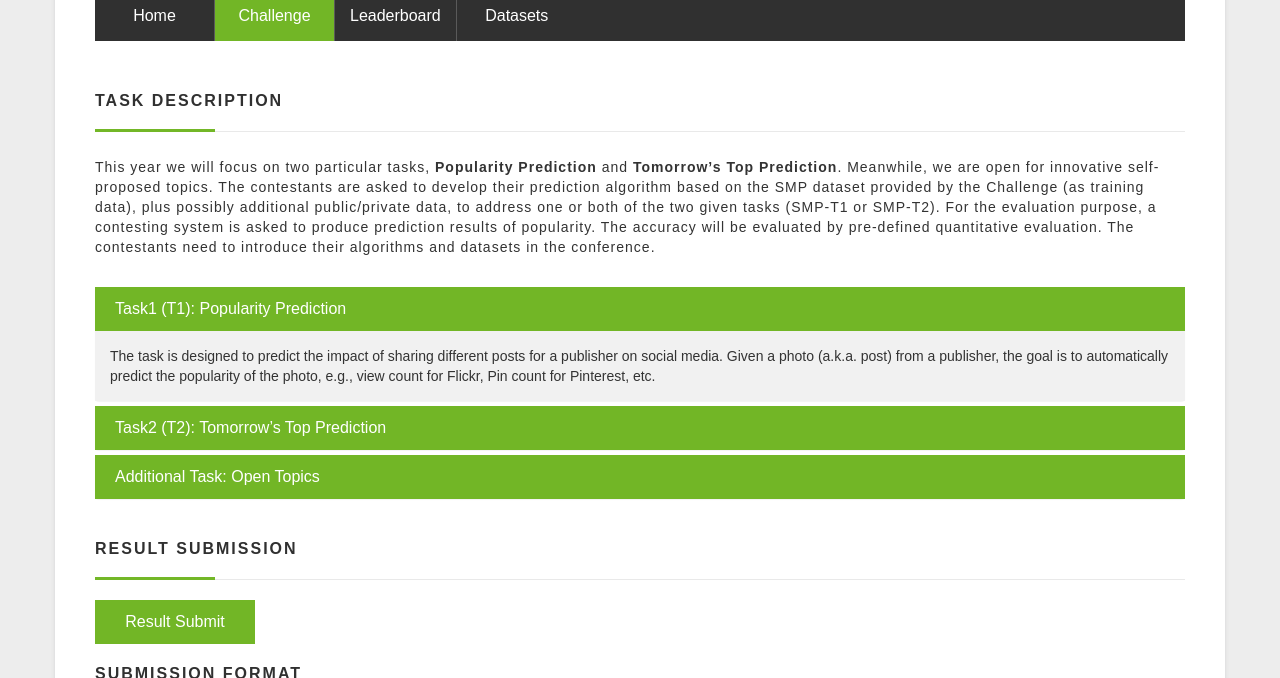
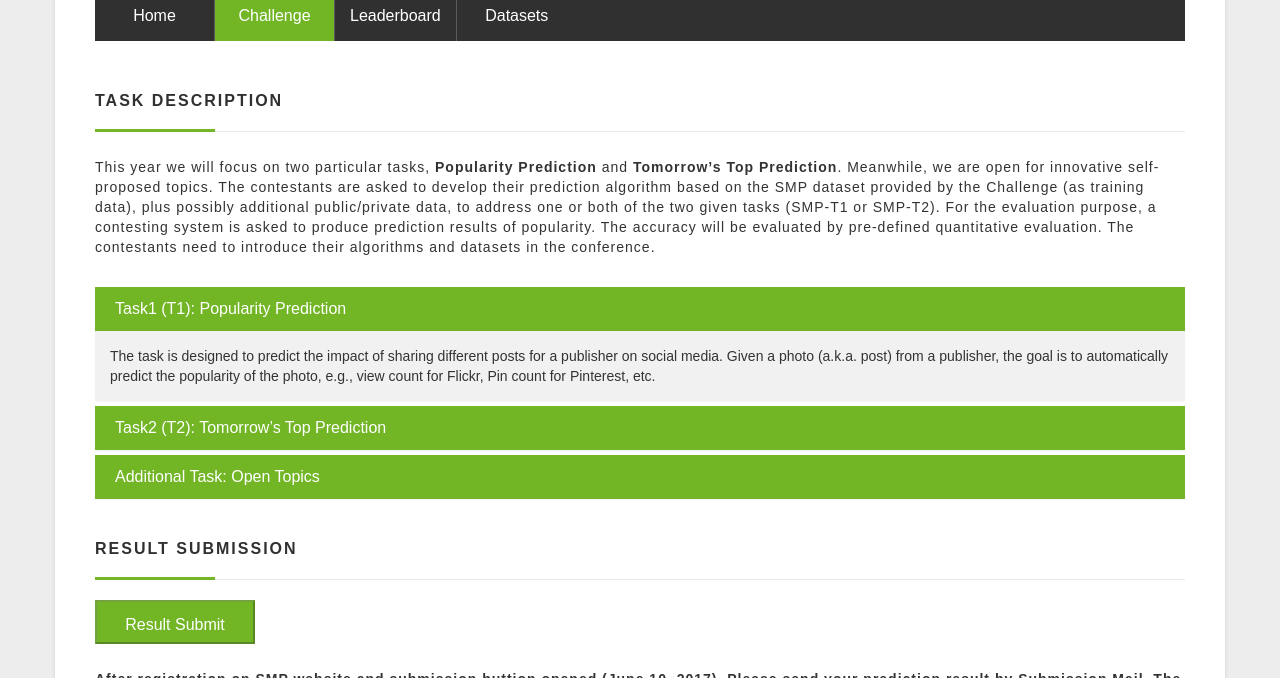
Before and after one commit to social-media-prediction/SMHP_PredictionChallenge, a website: page challenge.html in a window 1280 px wide. Shown: the part 122-800 px from the top of the page. Drawn offline with nearby package versions, Linux system fonts and the light colour scheme.

Commit message:
Update challenge.html

```diff
--- a/challenge.html
+++ b/challenge.html
@@ -120,7 +120,7 @@
       <h2>RESULT SUBMISSION</h2>
       <div class="bold-line"></div>
 
-      <buttion class="submit-button" href="mailto:social.media.prediction@gmail.com" disabled="disabled">Result Submit</button>
+      <button class="submit-button" href="mailto:social.media.prediction@gmail.com" disabled="disabled">Result Submit</button>
      <!--
 <a href="mailto:social.media.prediction@gmail.com">Submission Mail</a>
       -->
```
